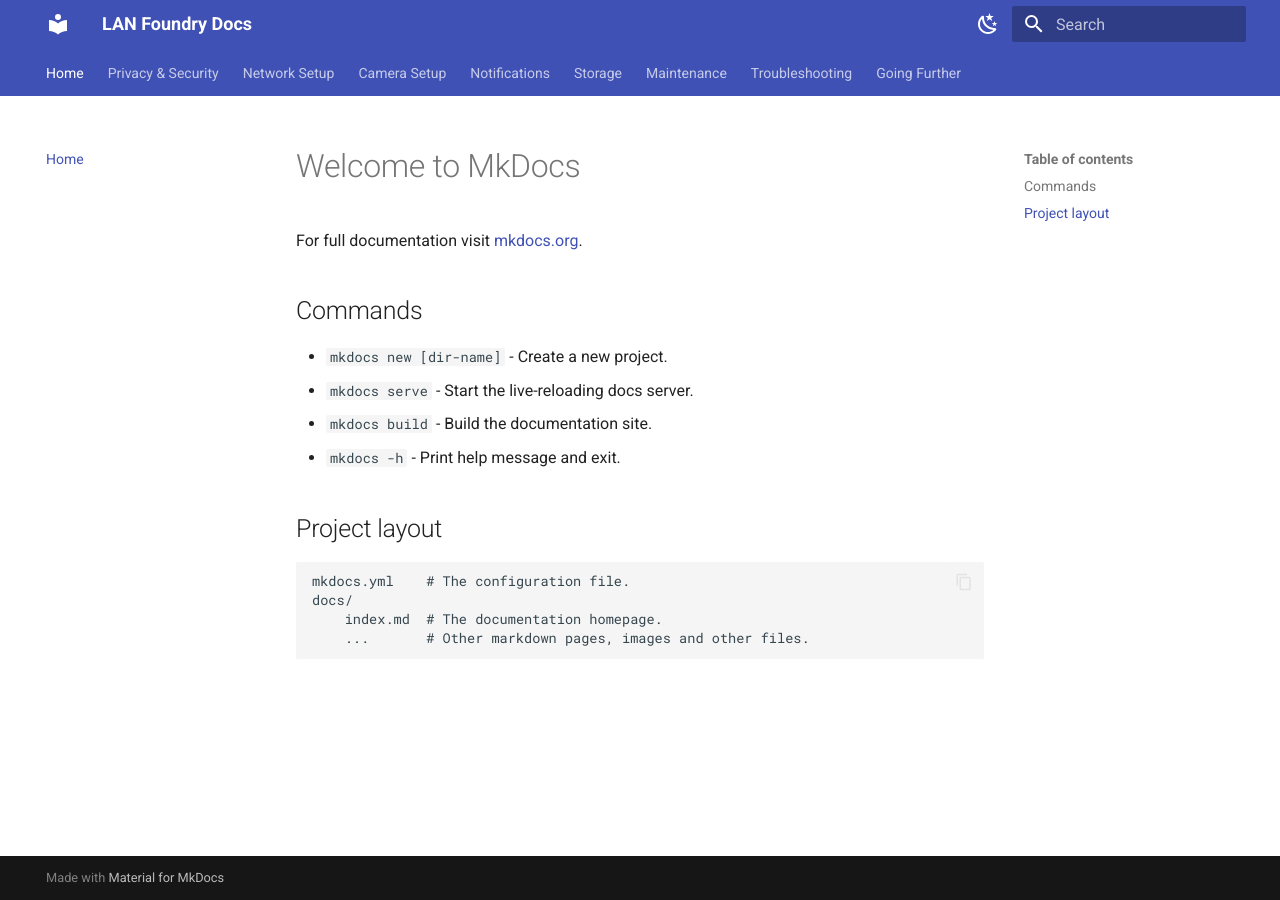
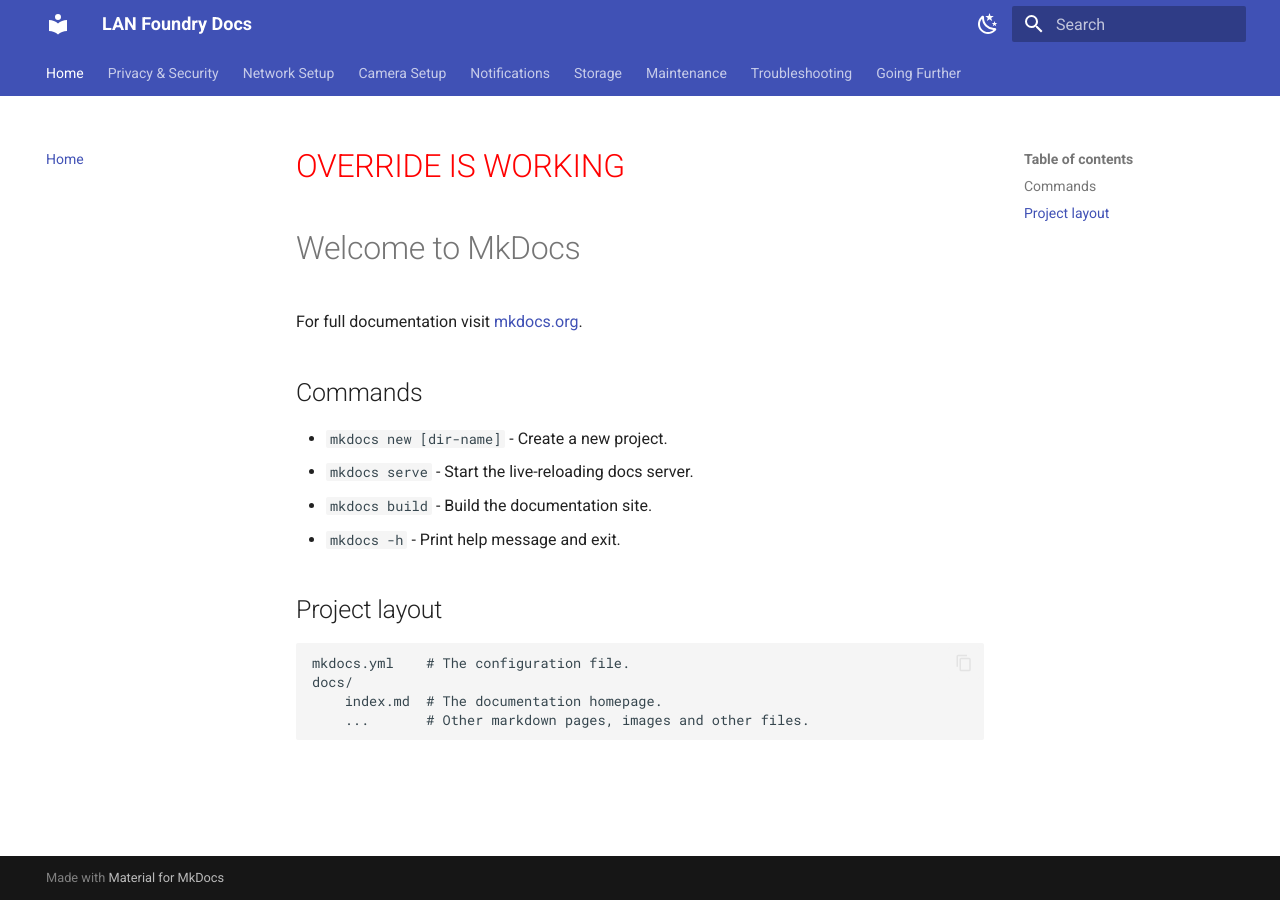
Before and after one commit to LANFoundry/lan-foundry-docs, an MkDocs documentation site: the page built from docs/index.md, in a window 1280 px wide. Built offline with MkDocs 1.6.1 and Material for MkDocs 9.7.7, drawn with Linux system fonts in a browser that asks for light colours.

```diff
--- a/overrides/main.html
+++ b/overrides/main.html
@@ -1,6 +1,6 @@
 {% extends "base.html" %}
 
-{% block footer %}
-  {% include "partials/feedback.html" %}
+{% block content %}
+  <h1 style="color: red;">OVERRIDE IS WORKING</h1>
   {{ super() }}
 {% endblock %}
```
